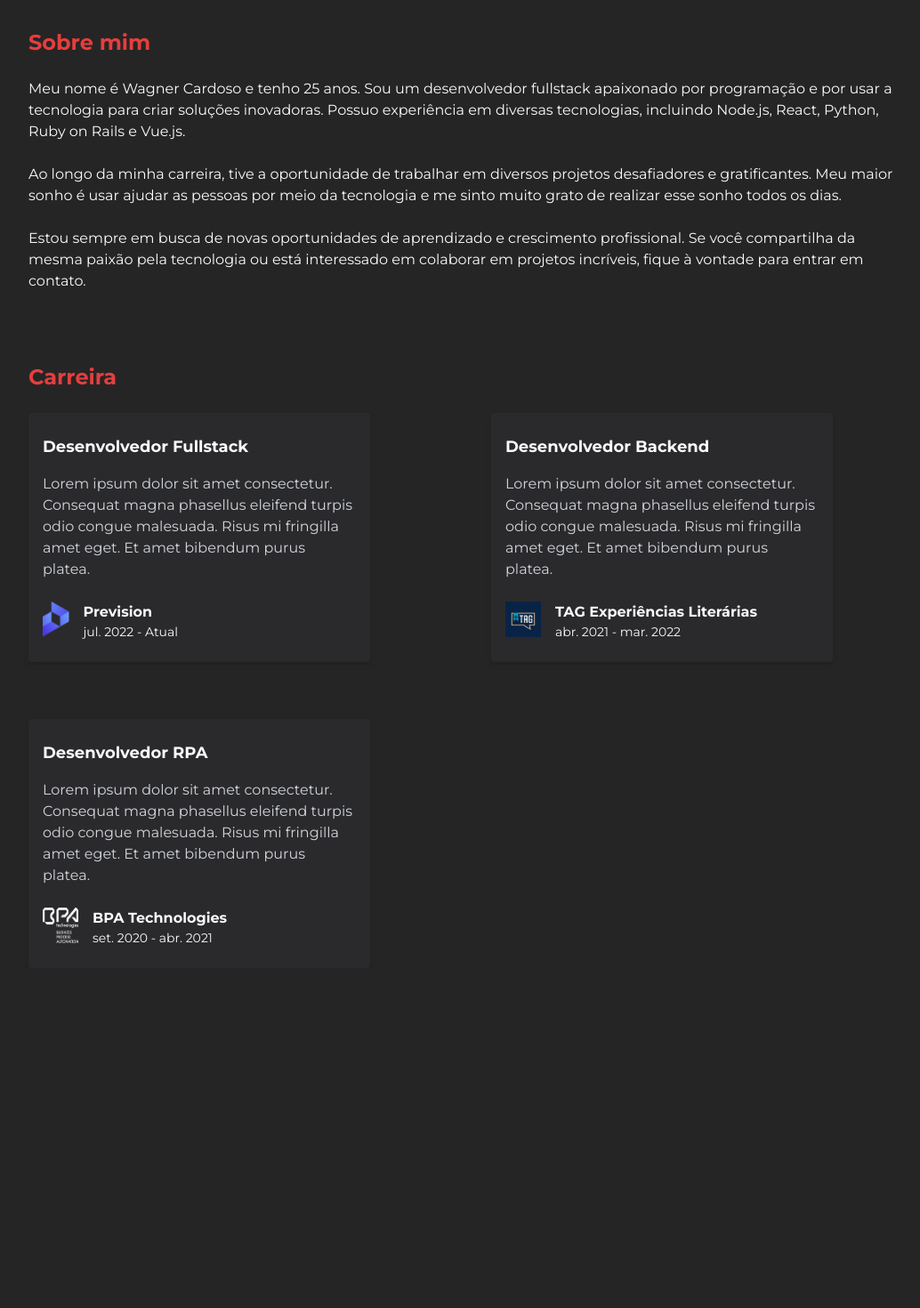
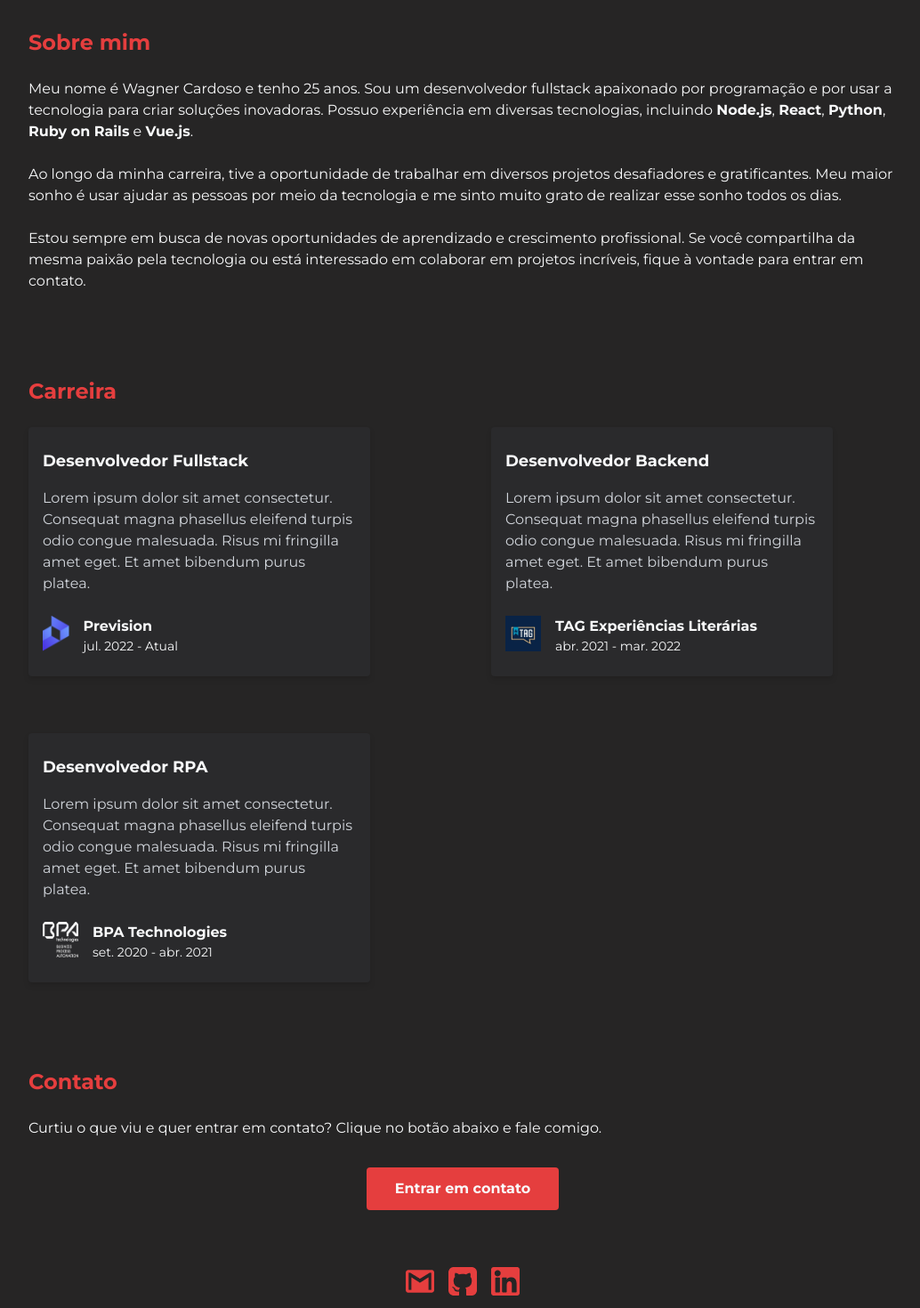
Before and after one commit to wcardosos/wagner-cardoso-dev, a Next.js app: page / in a window 1280 px wide. Shown: the part 480-1950 px from the top of the page at 89% size, without its empty margins (120-1154 px from the left). Before the commit the page ends 1568 px from the top, so only its background shows below. Built offline with nearby package versions, Linux system fonts and the light colour scheme.

Commit message:
Add contact section and footer

```diff
--- /dev/null
+++ b/src/components/button.tsx
@@ -0,0 +1,13 @@
+import { ReactNode } from 'react';
+
+interface ButtonProps {
+  children: ReactNode;
+}
+
+export default function Button({ children }: ButtonProps) {
+  return (
+    <button className="bg-brand-red py-3 px-8 font-bold rounded">
+      {children}
+    </button>
+  );
+}
--- /dev/null
+++ b/src/components/footer.tsx
@@ -0,0 +1,9 @@
+import SocialNetworks from './social-networks';
+
+export default function Footer() {
+  return (
+    <footer className="my-16">
+      <SocialNetworks />
+    </footer>
+  );
+}
--- /dev/null
+++ b/src/components/section.tsx
@@ -0,0 +1,15 @@
+import { ReactNode } from 'react';
+
+interface SectionProps {
+  title: string;
+  children: ReactNode;
+}
+
+export default function Section({ title, children }: SectionProps) {
+  return (
+    <section className="mt-16 lg:mt-24">
+      <h1 className="text-2xl font-bold text-brand-red mb-6">{title}</h1>
+      {children}
+    </section>
+  );
+}
--- a/src/pages/index.tsx
+++ b/src/pages/index.tsx
@@ -1,4 +1,7 @@
+import Button from '@/components/button';
+import Footer from '@/components/footer';
 import Job from '@/components/job';
+import Section from '@/components/section';
 import SocialNetworks from '@/components/social-networks';
 import { jobs } from '@/content/carreer';
 import Image from 'next/image';
@@ -28,22 +31,21 @@ export default function Home() {
         <SocialNetworks />
       </section>
 
-      <section className="mt-16 lg:mt-24">
-        <h1 className="text-2xl font-bold text-brand-red mb-6">Sobre mim</h1>
-        <div>
+      <Section title="Sobre mim">
         <p>
           Meu nome é Wagner Cardoso e tenho 25 anos. Sou um desenvolvedor
           fullstack apaixonado por programação e por usar a tecnologia para
-            criar soluções inovadoras. Possuo experiência em diversas
-            tecnologias, incluindo Node.js, React, Python, Ruby on Rails e
-            Vue.js.
+          criar soluções inovadoras. Possuo experiência em diversas tecnologias,
+          incluindo <strong>Node.js</strong>, <strong>React</strong>,{' '}
+          <strong>Python</strong>, <strong>Ruby on Rails</strong> e{' '}
+          <strong>Vue.js</strong>.
         </p>
         <br />
         <p>
           Ao longo da minha carreira, tive a oportunidade de trabalhar em
-            diversos projetos desafiadores e gratificantes. Meu maior sonho é
-            usar ajudar as pessoas por meio da tecnologia e me sinto muito grato
-            de realizar esse sonho todos os dias.
+          diversos projetos desafiadores e gratificantes. Meu maior sonho é usar
+          ajudar as pessoas por meio da tecnologia e me sinto muito grato de
+          realizar esse sonho todos os dias.
         </p>
         <br />
         <p>
@@ -52,11 +54,9 @@ export default function Home() {
           tecnologia ou está interessado em colaborar em projetos incríveis,
           fique à vontade para entrar em contato.
         </p>
-        </div>
-      </section>
+      </Section>
 
-      <section className="mt-16 lg:mt-20">
-        <h1 className="text-2xl font-bold text-brand-red mb-6">Carreira</h1>
+      <Section title="Carreira">
         <div className="grid gap-6 lg:grid-cols-2 lg:gap-16 lg:justify-center">
           {jobs.map((job) => (
             <Job
@@ -70,7 +70,19 @@ export default function Home() {
             />
           ))}
         </div>
-      </section>
+      </Section>
+
+      <Section title="Contato">
+        <p>
+          Curtiu o que viu e quer entrar em contato? Clique no botão abaixo e
+          fale comigo.
+        </p>
+        <div className="flex justify-center mt-6 lg:mt-8">
+          <Button>Entrar em contato</Button>
+        </div>
+      </Section>
+
+      <Footer />
     </>
   );
 }
```
Lines whose indentation alone changed are shown as unchanged.
